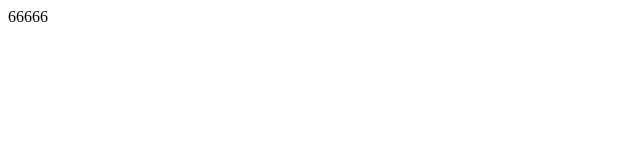
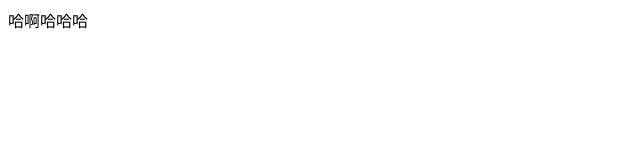
Before and after one commit to xiashaocheng/xiashaocheng.github.io, a plain HTML site: page 22.html in a window 1280 px wide. Shown: the full height of the page, 0-640 px from the left. Drawn offline with Linux system fonts and the light colour scheme.

Commit message:
啊哈哈

```diff
--- a/22.html
+++ b/22.html
@@ -8,7 +8,7 @@
 </head>
 <body>
     <div>
-        66666
+        哈啊哈哈哈
     </div>
 </body>
 </html>
```
